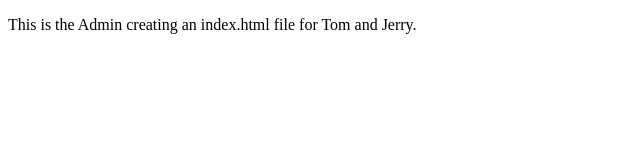
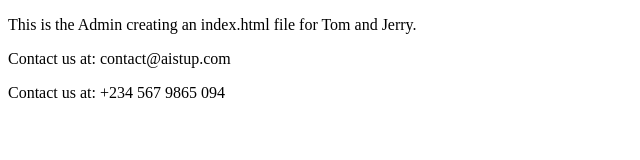
Before and after one commit to mabirhire1/ai-stup-website, a plain HTML site: page index.html in a window 1280 px wide. Shown: the whole page, without its empty margins (0-640 px from the left). Drawn offline with Linux system fonts and the light colour scheme.

Commit message:
Add contact information

```diff
--- a/index.html
+++ b/index.html
@@ -6,5 +6,7 @@
 </head>
 <body>
      <p>This is the Admin creating an index.html file for Tom and Jerry.</p>
+     <p>Contact us at: contact@aistup.com</p>
+     <p>Contact us at: +234 567 9865 094</p>
 </body>
 </html>
```
